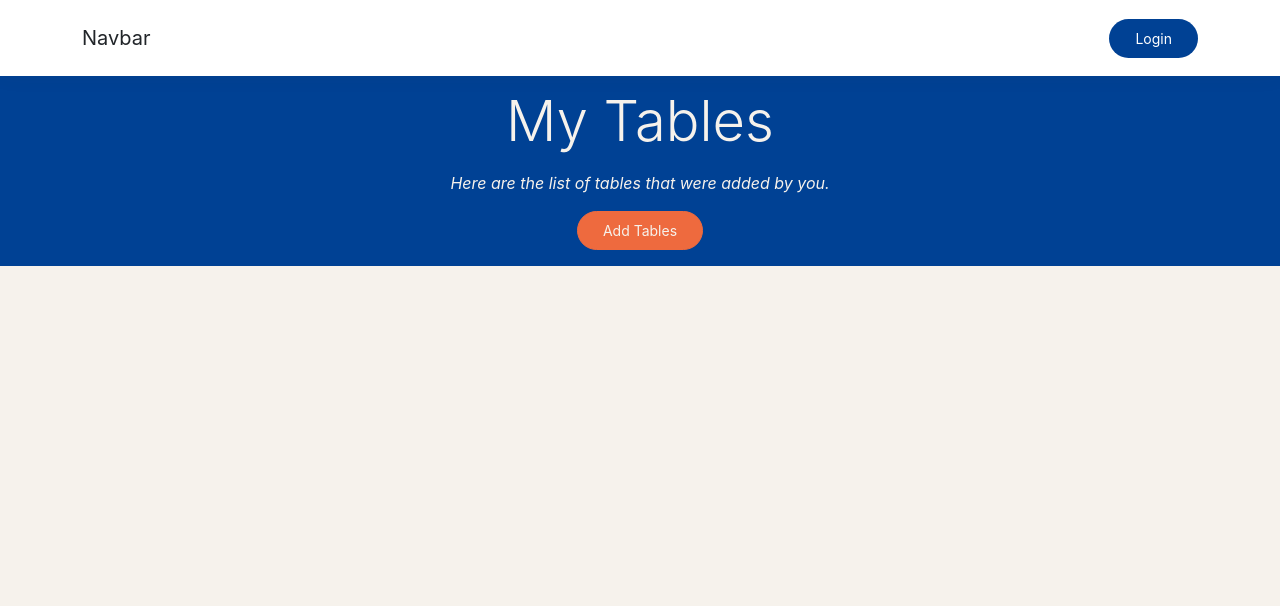
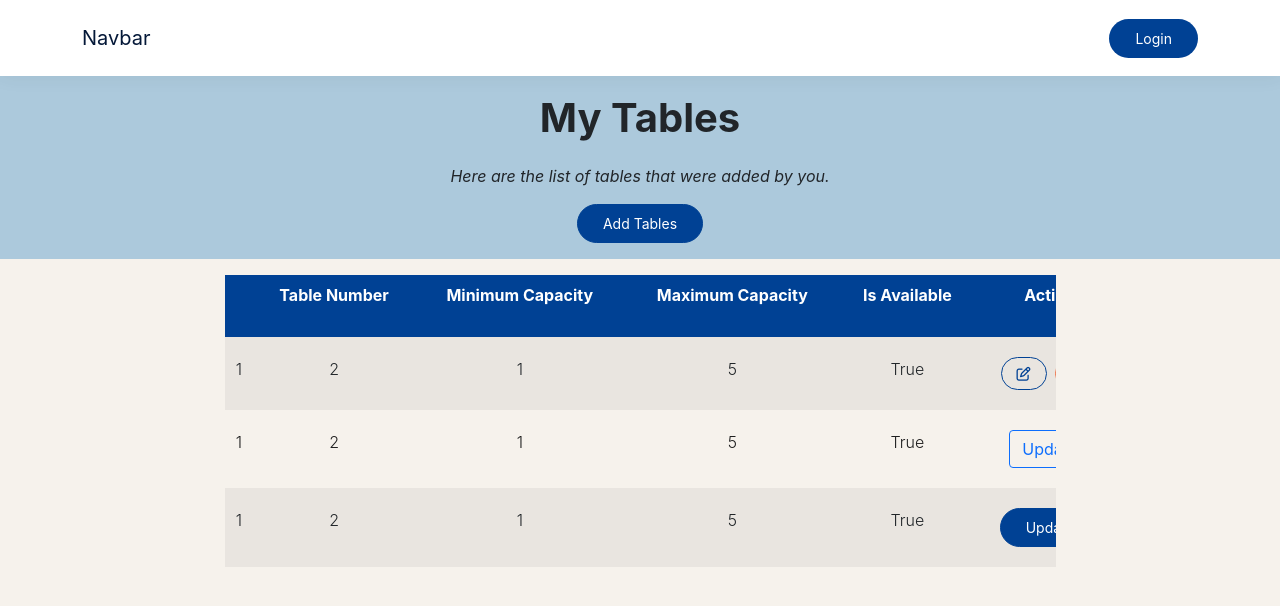
Before and after one commit to anjmhrjn/restro-frontend-react, a React (Create React App) app: page /my-tables in a window 1280 px wide. Shown: the top 606 px of the page. Built offline with nearby package versions, Linux system fonts and the light colour scheme.

Commit message:
Designed my tables ui

```diff
--- a/src/App.css
+++ b/src/App.css
@@ -124,6 +124,91 @@ a {
 }
 
 .bg-secondary {
-  background-color: #004194 !important;
-  color: #F6F2EC;
+  background-color: #ACC9DC !important;
 }
+
+.buttonsList .btn-outline-primary {
+  padding: 5px 15px;
+  border-radius: 50px;
+  color: #004194;
+  border-color: #004194;
+}
+
+.buttonsList .btn-outline-primary:hover {
+  background-color: #004194;
+  color: #fff;
+}
+
+.buttonsList .btn-outline-danger {
+  padding: 5px 15px;
+  border-radius: 50px;
+  color: #EE6A3E;
+  border-color: #EE6A3E;
+}
+
+.buttonsList .btn-outline-danger:hover {
+  background-color: #EE6A3E;
+  color: #fff;
+}
+
+.table-responsive {
+  display: block;
+  width: 100%;
+  overflow-x: auto;
+}
+
+.text-dark {
+  color: #041838 !important;
+}
+
+table {
+  border-collapse: collapse;
+}
+
+tbody {
+  border-top: none !important;
+}
+
+table thead th {
+  vertical-align: bottom;
+  /* border-bottom: 2px solid #dee2e6; */
+}
+
+.custom-table {
+  min-width: 900px;
+  margin-top: 1rem;
+}
+
+.custom-table thead tr,
+.custom-table thead th {
+  padding-bottom: 30px;
+  border-top: none;
+  border-bottom: none !important;
+  color: #fff;
+  background-color: #004194;
+}
+
+.custom-table tbody th,
+.custom-table tbody td {
+  color: rgb(31, 31, 31);
+  font-weight: 400;
+  padding-bottom: 20px;
+  padding-top: 20px;
+  font-weight: 300;
+  border: none;
+  -webkit-transition: 0.3s all ease;
+  -o-transition: 0.3s all ease;
+  transition: 0.3s all ease;
+}
+
+.custom-table tbody th small,
+.custom-table tbody td small {
+  color: #b3b3b3;
+  font-weight: 300;
+}
+
+.custom-table tbody tr {
+  -webkit-transition: 0.3s all ease;
+  -o-transition: 0.3s all ease;
+  transition: 0.3s all ease;
+}
--- a/src/components/Dashboard.js
+++ b/src/components/Dashboard.js
@@ -1,8 +1,43 @@
+import { useContext } from "react";
+import { UserTypeContext } from "../App";
+
 const Dashboard = () => {
+    const {state2, dispatch2} = useContext(UserTypeContext);
+
+    const RenderBusinessContent = () => {
+        return (
+            <>
+                This is business content
+                <br/>
+            </>
+        )
+    }
+
+    const RenderCustomerContent = () => {
+        return (
+            <>
+                This is customer content
+                <br/>
+            </>
+        )
+    }
+
+    let content = '';
+
+    if (state2 === 'Business') {
+        content = RenderBusinessContent()
+    } else if (state2 === 'Customer') {
+        content = RenderCustomerContent()
+    }
+
+
+
+
     const username = localStorage.getItem('username')
 
     return (
         <div className="container mt-5 pt-5">
+            {content}
             This is dashboard. Welcome user: {username}
         </div>
     )
--- a/src/components/business/MyTables.js
+++ b/src/components/business/MyTables.js
@@ -5,15 +5,72 @@ const MyTables = () => {
         <div className="mt-5 pt-4">
             <section className="container-fluid bg-secondary">
                 <div className="text-center py-3">
-                    <p className="display-4">My Tables</p>
+                    <p className="fs-1 fw-bold">My Tables</p>
                     <p class="fst-italic">Here are the list of tables that were added by you.</p>
                     <Link to='/table-add'>
-                    <a className="btn btn-secondary" href="#">Add Tables</a>
+                    <a className="btn btn-primary" href="#">Add Tables</a>
                     </Link>
+                </div>
+            </section>
+            <div className="container">
+                <div className="row">
+                    <div className="col-sm-12 col-lg-9 mx-auto">
+                        <div className="table-responsive">
+                            <table className="table table-striped custom-table text-center">
+                                <thead>
+                                    <tr>
+                                        <th></th>
+                                        <th>Table Number</th>
+                                        <th>Minimum Capacity</th>
+                                        <th>Maximum Capacity</th>
+                                        <th>Is Available</th>
+                                        <th>Action</th>
+                                    </tr>
+                                </thead>
+                                <tbody className="text-dark">
+                                    <tr>
+                                        <td>1</td>
+                                        <td>2</td>
+                                        <td>1</td>
+                                        <td>5</td>
+                                        <td>True</td>
+                                        <td>
+                                            <div className="d-flex justify-content-center buttonsList">
+                                            <button className="btn btn-sm btn-outline-primary me-2" data-tooltip="Update"><i class="far fa-edit"></i></button>
+                                            <button className="btn btn-sm btn-outline-danger" data-tooltip="Update"><i class="far fa-trash-alt"></i></button>
 
+                                            </div>
+
+                                        </td>
+                                    </tr>
+                                    <tr>
+                                        <td>1</td>
+                                        <td>2</td>
+                                        <td>1</td>
+                                        <td>5</td>
+                                        <td>True</td>
+                                        <td>
+                                            <button className="btn btn-outline-primary">Update</button>
+                                        </td>
+                                    </tr>
+                                    <tr>
+                                        <td>1</td>
+                                        <td>2</td>
+                                        <td>1</td>
+                                        <td>5</td>
+                                        <td>True</td>
+                                        <td>
+                                            <button className="btn btn-primary">Update</button>
+                                        </td>
+                                    </tr>
+                                </tbody>
+                            </table>
+                        </div>
+                    </div>
 
                 </div>
-            </section>
+
+            </div>
         </div>
     )
 }
```
